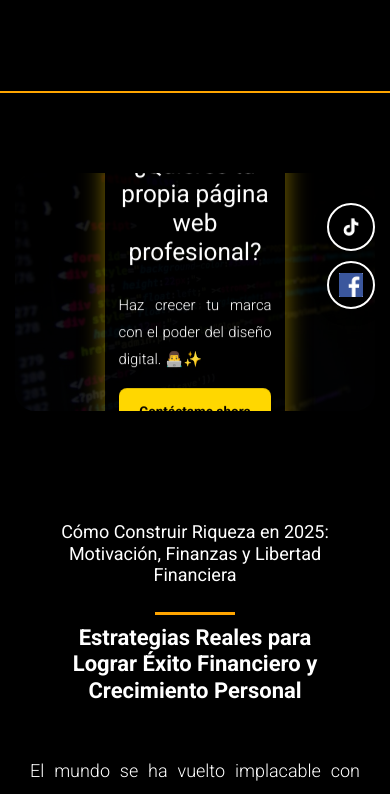
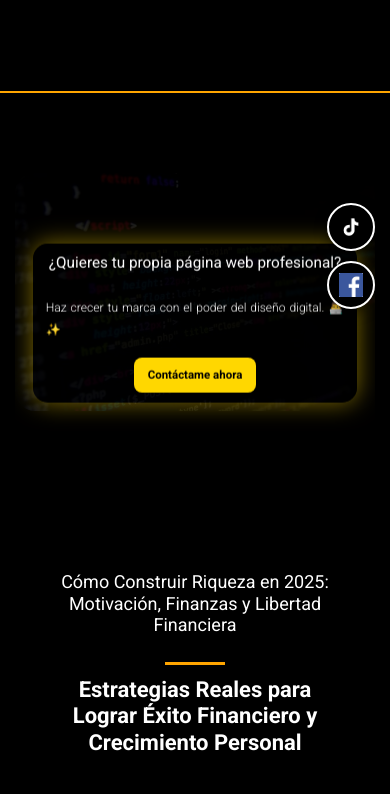
Before and after one commit to codigomillonarioblog/Codigomillonario, a plain HTML site: page index.html in a window 390 px wide. Shown: the part 520-1314 px from the top of the page. Drawn offline with Linux system fonts and the light colour scheme.

Commit message:
Add files via upload

```diff
--- a/index.html
+++ b/index.html
@@ -274,6 +274,38 @@
     #banner-title strong { font-size: 2.1rem; }
     #banner-phrase { font-size: 1rem; padding: 0 10px; }
   }
+
+
+
+
+
+
+
+
+
+  @media (max-width: 768px) {
+  /* Corrige el salto visual del texto y la barra naranja */
+  .section-black h1,
+  .section-black h2 {
+    margin-top: 0;
+    margin-bottom: 10px; /* margen suave, sin empujar el resto */
+  }
+
+  /* Línea naranja decorativa del banner */
+  .section-black div[style*="background-color: orange"] {
+    display: block;
+    height: 3px !important;
+    width: 60px !important;
+    margin: 8px auto 12px auto !important;
+    transition: none !important; /* evita animaciones que mueven el contenido */
+  }
+
+  /* Evita que la publicidad se mueva con el reflujo del banner */
+  .promo-container {
+    margin-top: 0;
+  }
+}
+
 </style>
 
 </body>
@@ -334,7 +366,6 @@
       height: 24px;
     }
   }
-
 </style>
 
 <div class="social-float">
@@ -510,6 +541,35 @@ h1::before, h1::after, h2::before, h2::after {
     font-size: 0.9em;
   }
 }
+@media (max-width: 768px) {
+  .promo-text {
+    width: 90%;               /* el cuadro se hace más pequeño horizontalmente */
+    padding: 0.8em 1em;       /* reduce el espacio interno */
+    font-size: 0.85em;        /* texto más compacto */
+    top: 52%;                 /* leve ajuste para centrar mejor */
+    transform: translate(-50%, -50%);
+  }
+
+  .promo-text h2 {
+    font-size: 1.2em;         /* título más pequeño en móvil */
+  }
+
+  .promo-text p {
+    font-size: 0.95em;        /* texto más equilibrado */
+    margin-bottom: 0.8em;
+  }
+
+  .promo-btn {
+    padding: 0.6em 1.2em;     /* botón más pequeño */
+    font-size: 0.9em;
+  }
+
+  /* un poco más de espacio debajo de la imagen en móvil */
+  .promo-container {
+    padding-bottom: 50px;
+  }
+}
+
 </style>
 
 <div class="section-black">
```
